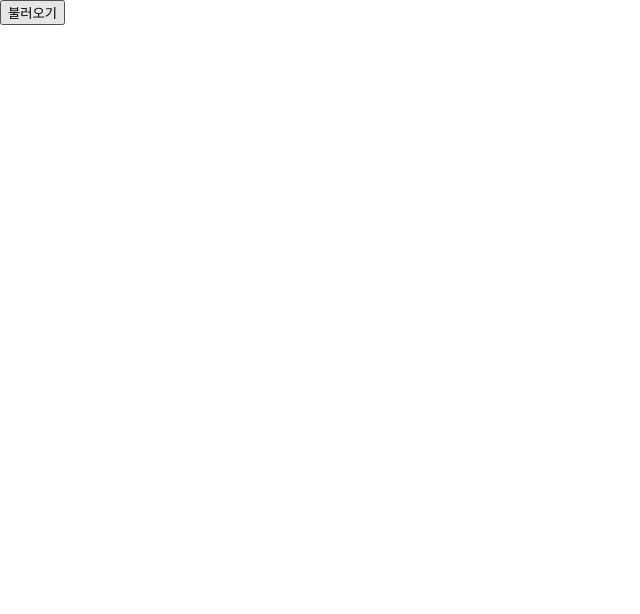
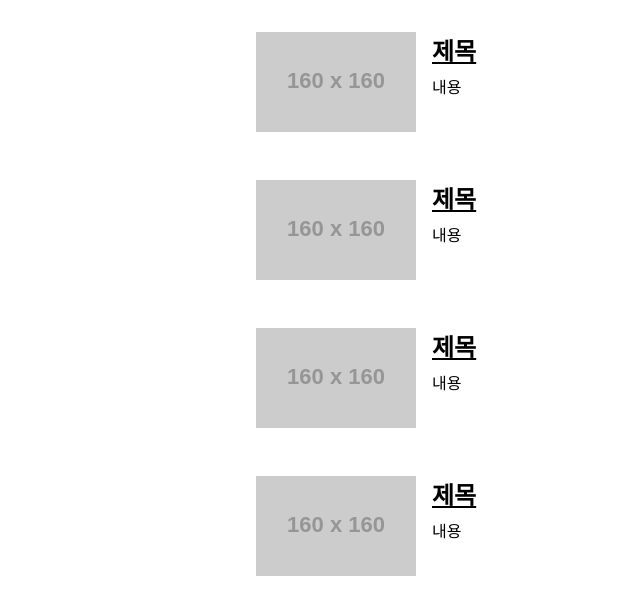
Before and after one commit to leeheeae/news-viewer-react, a React (Create React App) app: page / in a window 1280 px wide. Shown: the top 614 px of the page, without its empty margins (0-640 px from the left). Built offline with nearby package versions, Linux system fonts and the light colour scheme.

Commit message:
NewsList, NewsItem, 임시데이터로 스타일링

```diff
--- a/src/App.js
+++ b/src/App.js
@@ -1,30 +1,11 @@
 import { useState } from "react";
 import axios from "axios";
+import NewsList from "./components/NewsList";
 
 const App = () => {
-    const [data, setData] = useState(null);
-    const onClick = async () => {
-        try {
-            const response = await axios.get(
-                "https://newsapi.org/v2/top-headlines?country=kr&apikey=4f46e736be174af89f54440638fe7956"
-            );
-            setData(response.data);
-        } catch (err) {
-            console.error(err);
-        }
-    };
     return (
         <>
-            <div>
-                <button onClick={onClick}>불러오기</button>
-                {data && (
-                    <textarea
-                        rows={7}
-                        value={JSON.stringify(data, null, 2)}
-                        readOnly={true}
-                    />
-                )}
-            </div>
+            <NewsList />
         </>
     );
 };
--- /dev/null
+++ b/src/components/NewsItem.js
@@ -0,0 +1,61 @@
+import styled from "styled-components";
+
+const NewsItemBlock = styled.div`
+    display: flex;
+
+    .thumbnail {
+        margin-right: 1rem;
+        img {
+            display: flex;
+            width: 160px;
+            height: 100px;
+            object-fit: cover;
+        }
+    }
+
+    .contents {
+        h2 {
+            margin: 0;
+            a {
+                color: black;
+            }
+        }
+        p {
+            margin: 0;
+            line-height: 1.5;
+            margin-top: 0.5rem;
+            white-space: normal;
+        }
+    }
+
+    & + & {
+        margin-top: 3rem;
+    }
+`;
+
+const NewsItem = ({ article }) => {
+    const { title, description, url, urlToImage } = article;
+
+    return (
+        <NewsItemBlock>
+            {urlToImage && (
+                <div className="thumbnail">
+                    <a href={url} target="_blank" rel="noopener noreferrer">
+                        <img src={urlToImage} alt="thumbnail" />
+                    </a>
+                </div>
+            )}
+
+            <div className="contents">
+                <h2>
+                    <a href={url} target="_blank" rel="noopener noreferrer">
+                        {title}
+                    </a>
+                </h2>
+                <p>{description}</p>
+            </div>
+        </NewsItemBlock>
+    );
+};
+
+export default NewsItem;
--- /dev/null
+++ b/src/components/NewsList.js
@@ -0,0 +1,34 @@
+import styled from "styled-components";
+import NewsItem from "./NewsItem";
+
+const NewsListBlock = styled.div`
+    box-sizing: border-box;
+    padding-bottom: 3rem;
+    width: 768px;
+    margin: 2rem auto 0;
+
+    @media screen and (max-width: 768px) {
+        width: 100%;
+        padding: 0 1rem;
+    }
+`;
+
+const sampleArticle = {
+    title: "제목",
+    description: "내용",
+    url: "https://google.com",
+    urlToImage: "https://via.placeholder.com/160",
+};
+
+const NewsList = () => {
+    return (
+        <NewsListBlock>
+            <NewsItem article={sampleArticle} />
+            <NewsItem article={sampleArticle} />
+            <NewsItem article={sampleArticle} />
+            <NewsItem article={sampleArticle} />
+        </NewsListBlock>
+    );
+};
+
+export default NewsList;
```
